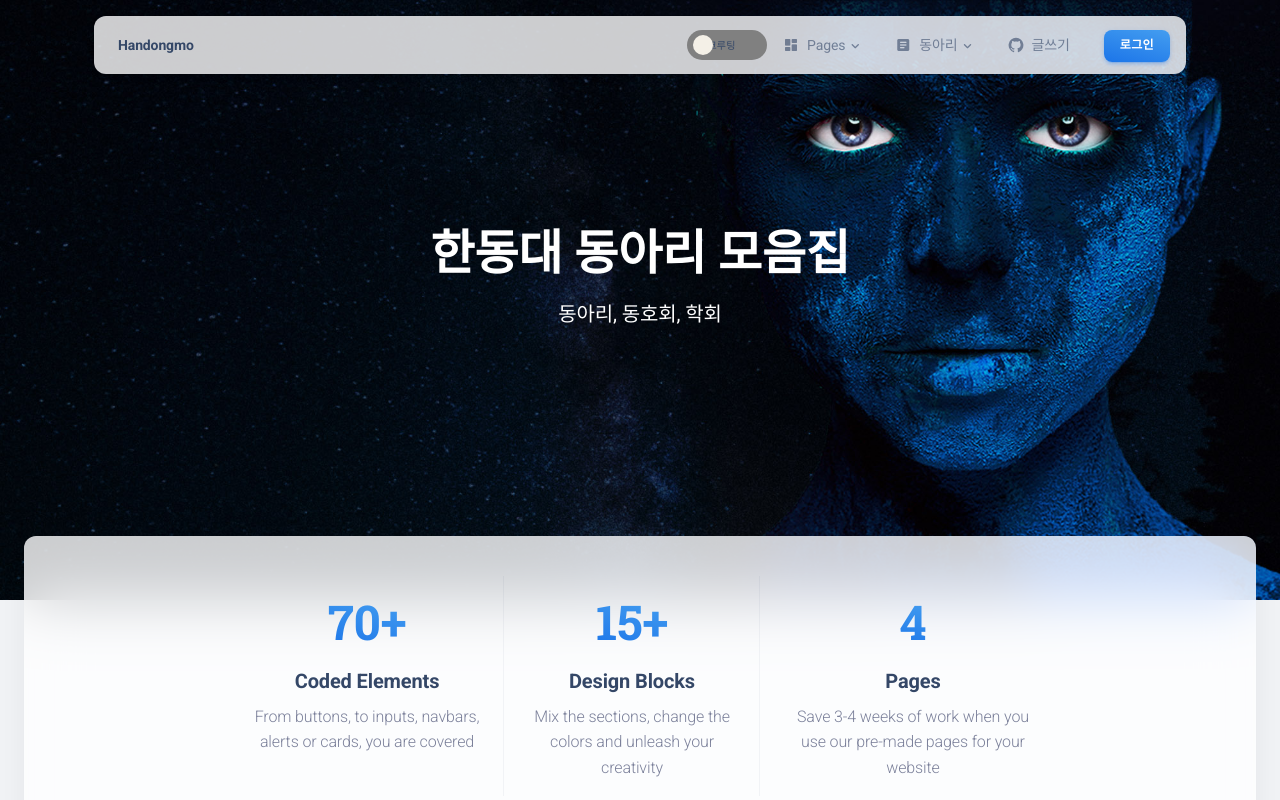
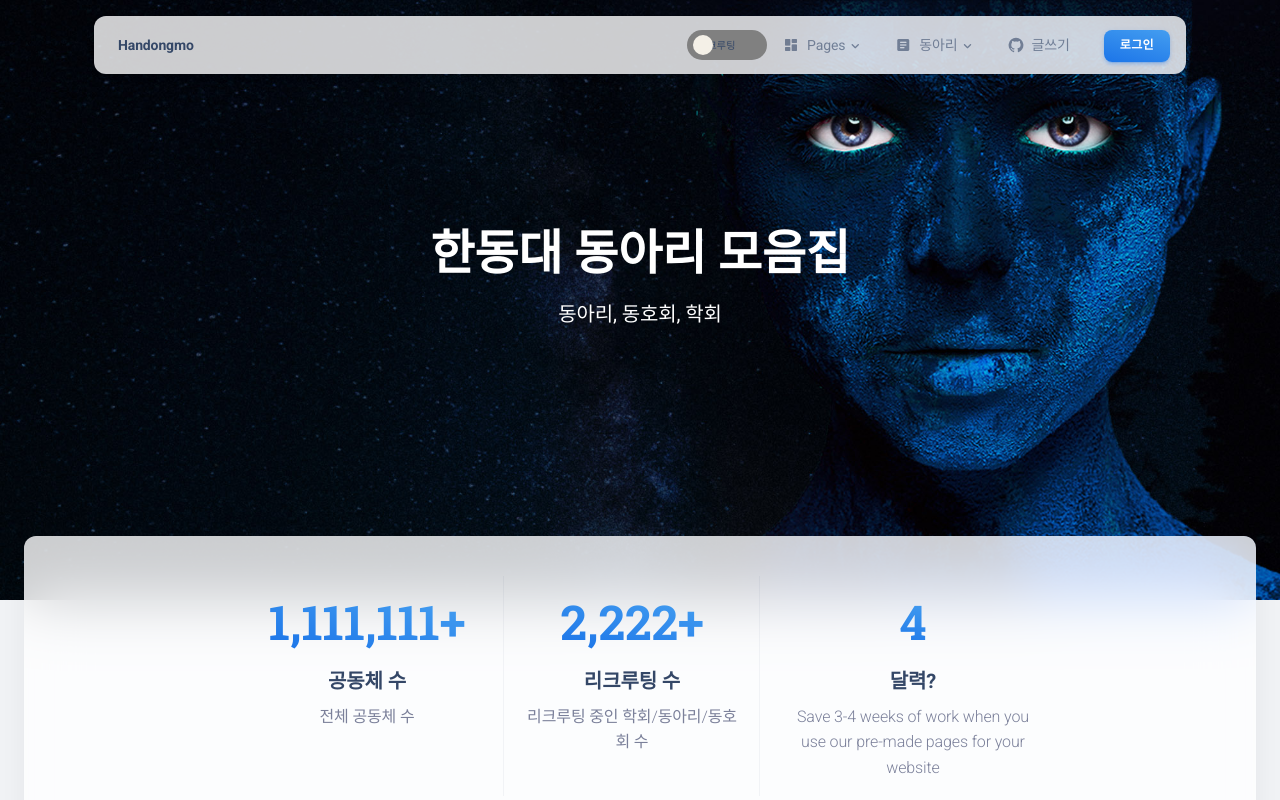
Before and after one commit to LeeHannaa/Handongmo_Front, a React (Create React App) app: page /presentation in a window 1280 px wide. Shown: the top 800 px of the page. Built offline with nearby package versions, Linux system fonts and the light colour scheme.

Commit message:
style: 동아리 수, 리크루팅 수 표현

```diff
--- a/src/pages/Presentation/sections/Counters.js
+++ b/src/pages/Presentation/sections/Counters.js
@@ -31,26 +31,26 @@ function Counters() {
         <Grid container item xs={12} lg={9} sx={{ mx: "auto" }}>
           <Grid item xs={12} md={4}>
             <DefaultCounterCard
-              count={70}
+              count={1111111}
               suffix="+"
-              title="Coded Elements"
-              description="From buttons, to inputs, navbars, alerts or cards, you are covered"
+              title="공동체 수"
+              description="전체 공동체 수"
             />
           </Grid>
           <Grid item xs={12} md={4} display="flex">
             <Divider orientation="vertical" sx={{ display: { xs: "none", md: "block" }, mx: 0 }} />
             <DefaultCounterCard
-              count={15}
+              count={2222}
               suffix="+"
-              title="Design Blocks"
-              description="Mix the sections, change the colors and unleash your creativity"
+              title="리크루팅 수"
+              description="리크루팅 중인 학회/동아리/동호회 수"
             />
             <Divider orientation="vertical" sx={{ display: { xs: "none", md: "block" }, ml: 0 }} />
           </Grid>
           <Grid item xs={12} md={4}>
             <DefaultCounterCard
               count={4}
-              title="Pages"
+              title="달력?"
               description="Save 3-4 weeks of work when you use our pre-made pages for your website"
             />
           </Grid>
```
